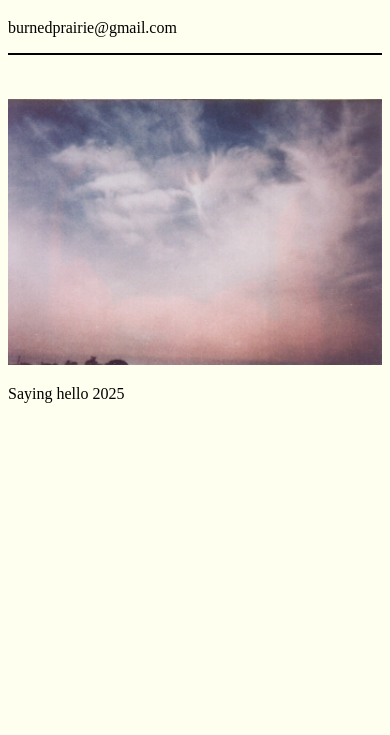
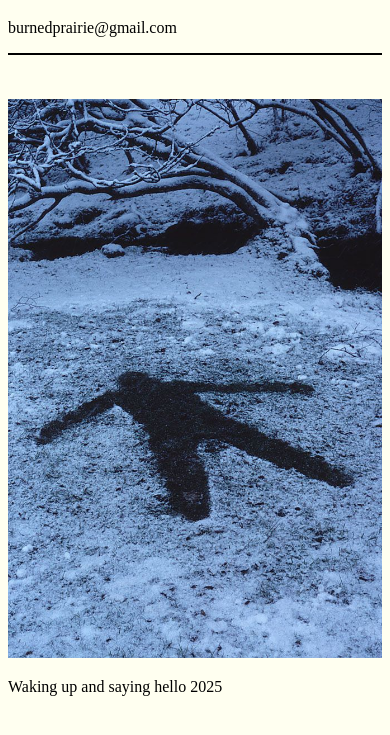
Before and after one commit to burnedprairie/bp, a plain HTML site: page index.html in a window 390 px wide. Shown: the part 61-796 px from the top of the page. Drawn offline with Linux system fonts and the light colour scheme.

Commit message:
new hello img

```diff
--- a/css/main.css
+++ b/css/main.css
@@ -87,3 +87,13 @@
     width: 50%;
     max-width: 100px;
   }
+
+  .hibernate {
+    width: 30%;
+  }
+
+  @media only screen and (max-width: 600px) {
+    .hibernate {
+      width: 100%;
+    }
+}
--- a/index.html
+++ b/index.html
@@ -5,6 +5,7 @@
     <meta charset="UTF-8">
     <meta name="viewport" content="width=device-width, initial-scale=1.0">
     <title>Burned Prairie</title>
+    <link rel="icon" type="image/x-icon" href="img/favicon.ico">
     <link rel="stylesheet" href="css/main.css">
 </head>
 
@@ -19,6 +20,6 @@
     <br><br>
 
     <main>
-        <img src="img/Angelinthesky.jpg" alt="">
-        <p>Saying hello 2025</p>
+        <img class="hibernate" src="img/hibernating.jpg" alt="">
+        <p>Waking up and saying hello 2025</p>
     </main>
```
Also changed, not shown: img/Angelinthesky.jpg (deleted), img/favicon.ico (added), img/hibernating.jpg (added), 2 other files.
